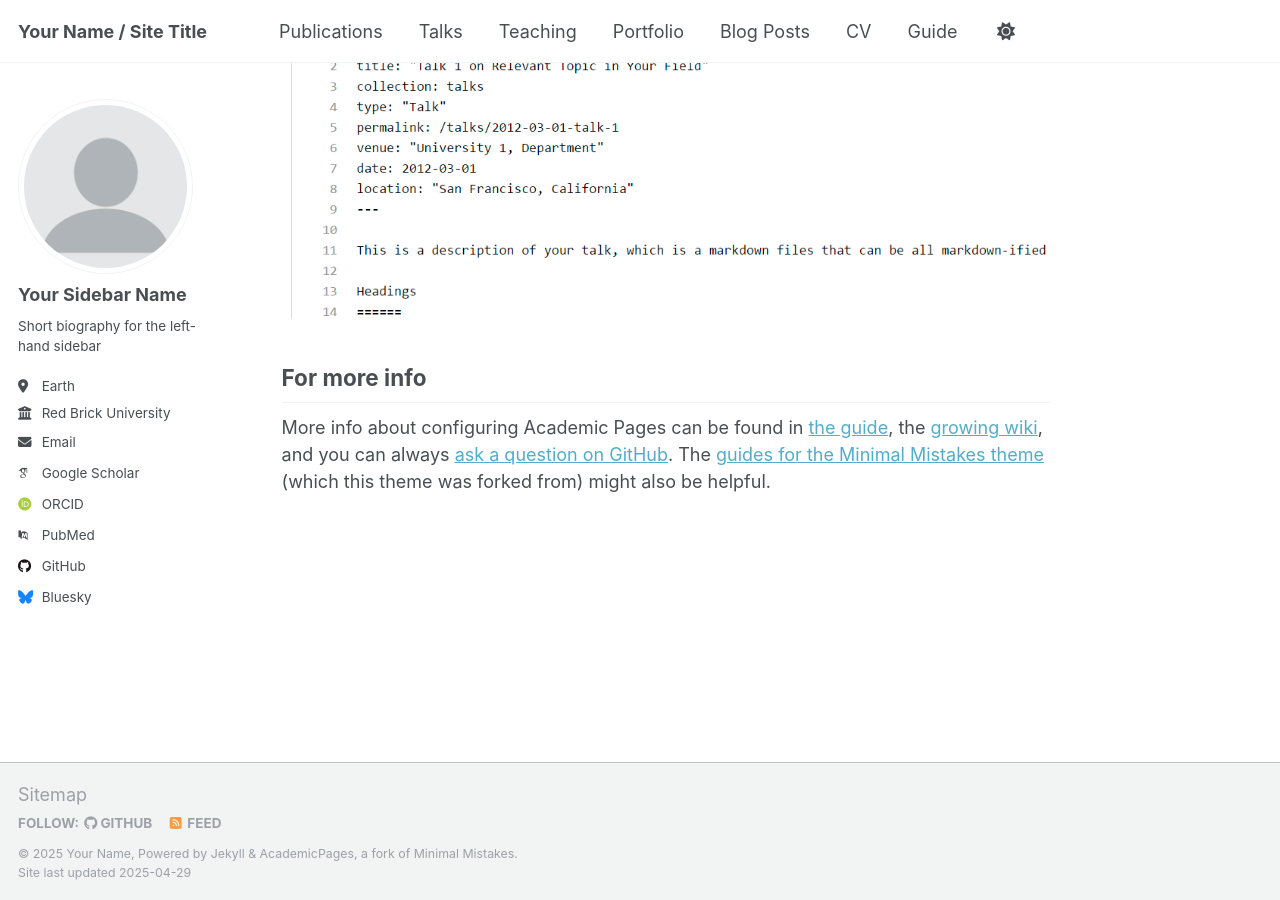
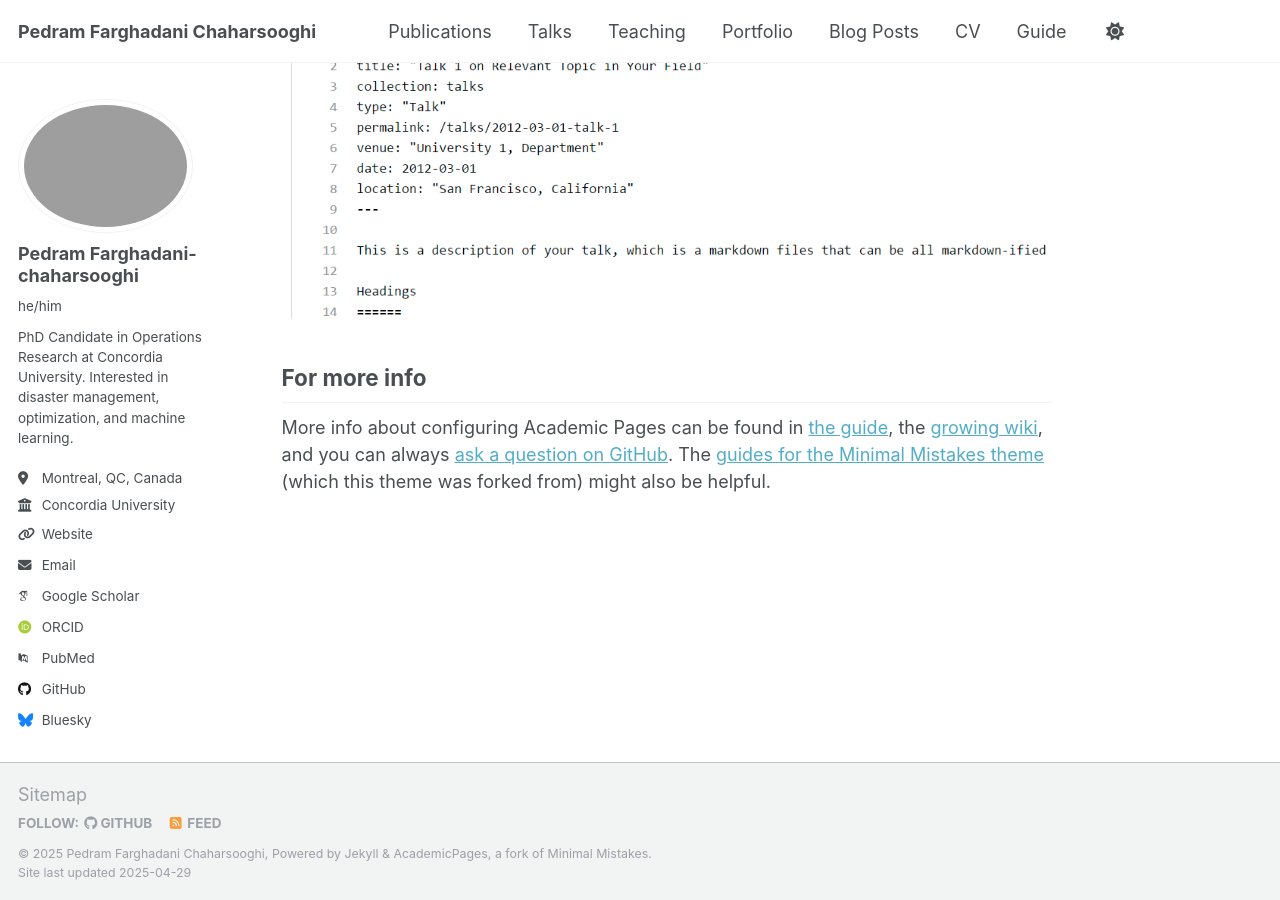
Before and after one commit to Pedram-Fdi/Pedram-Fdi.github.io, a Jekyll site: the page built from _pages/about.md, in a window 1280 px wide and 900 px high, scrolled down 2636 px. Built offline with Jekyll 4.4.1, drawn with Linux system fonts in a browser that asks for light colours; some web fonts are replaced.

Commit message:
Update _config.yml

```diff
--- a/_config.yml
+++ b/_config.yml
@@ -9,27 +9,25 @@
 # Basic Site Settings
 locale                   : "en-US"
 site_theme               : "default"
-title                    : "Your Name / Site Title"
+title                    : "Pedram Farghadani Chaharsooghi"
 title_separator          : "-"
-name                     : &name "Your Name"
-description              : &description "personal description"
-url                      : https://academicpages.github.io # the base hostname & protocol for your site e.g. "https://[your GitHub username].github.io" or if you already have some other page hosted on Github then use "https://[your GitHub username].github.io/[Your Repo Name]"
-baseurl                  : "" # the subpath of your site, e.g. "/blog"
-repository               : "academicpages/academicpages.github.io"
+name                     : &name "Pedram Farghadani Chaharsooghi"
+description              : &description "PhD Candidate in Operations Research | Concordia University"
+url                      : https://Pedram-Fdi.github.io
+baseurl                  : ""
+repository               : "Pedram-Fdi/Pedram-Fdi.github.io"
 
-# Site Author - The following control what appear as part of the author content on the side bar.
-#               If a field is blank the icon and link will not appear, otherwise it will be shown.
-#               Additional customization can be done by editing /_includes/author-profile.html
+# Site Author
 author:
-  # Biographic information
-  avatar           : "profile.png"
-  name             : "Your Sidebar Name"
-  pronouns         : # example: "she/her"
-  bio              : "Short biography for the left-hand sidebar"
-  location         : "Earth"
-  employer         : "Red Brick University"
-  uri              : # URL
-  email            : "none@example.org"
+  #avatar           : "profile.png"
+  name             : "Pedram Farghadani-chaharsooghi"
+  pronouns         : "he/him"
+  bio              : "PhD Candidate in Operations Research at Concordia University. Interested in disaster management, optimization, and machine learning."
+  location         : "Montreal, QC, Canada"
+  employer         : "Concordia University"
+  uri              : https://www.linkedin.com/in/pedram-farghadani-chaharsooghi/
+  email            : "pedram.farghadani-chaharsooghi@mail.concordia.ca"
+
 
   # Academic websites
   arxiv            : # URL - Update with the correct link to your profile
```
